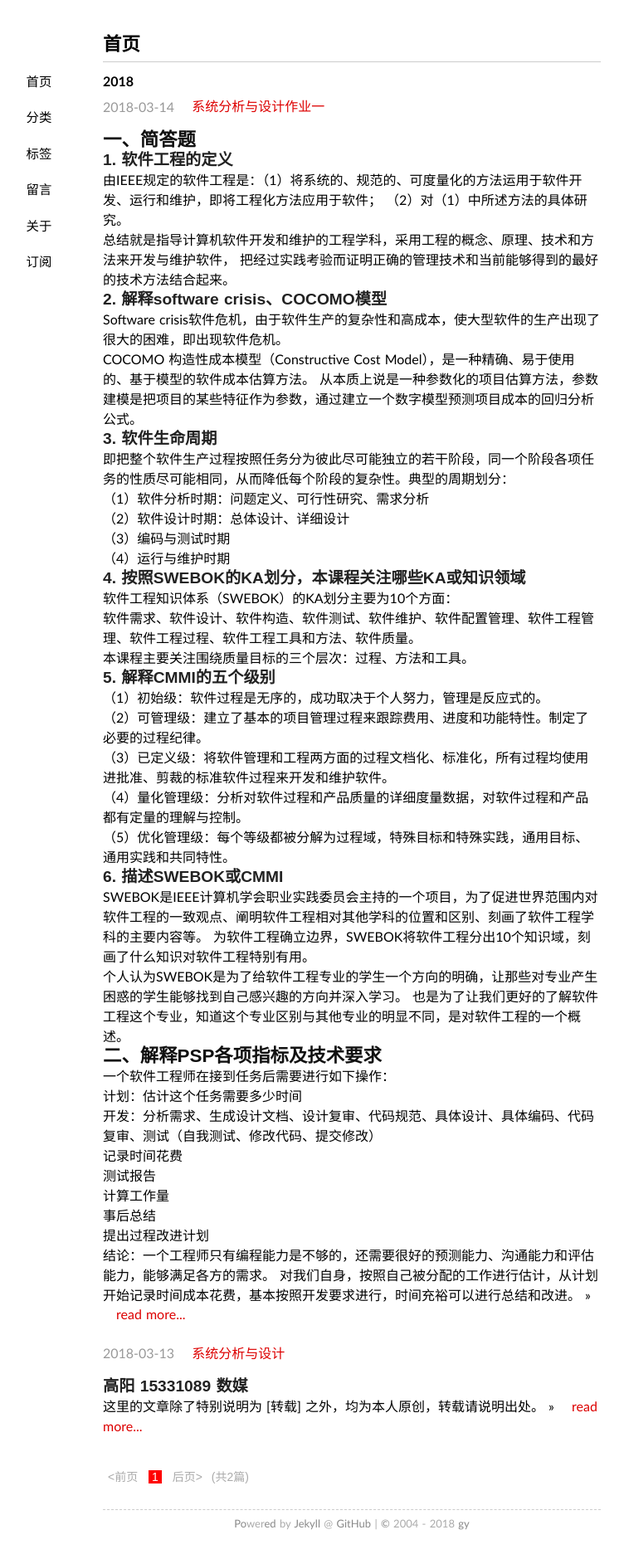
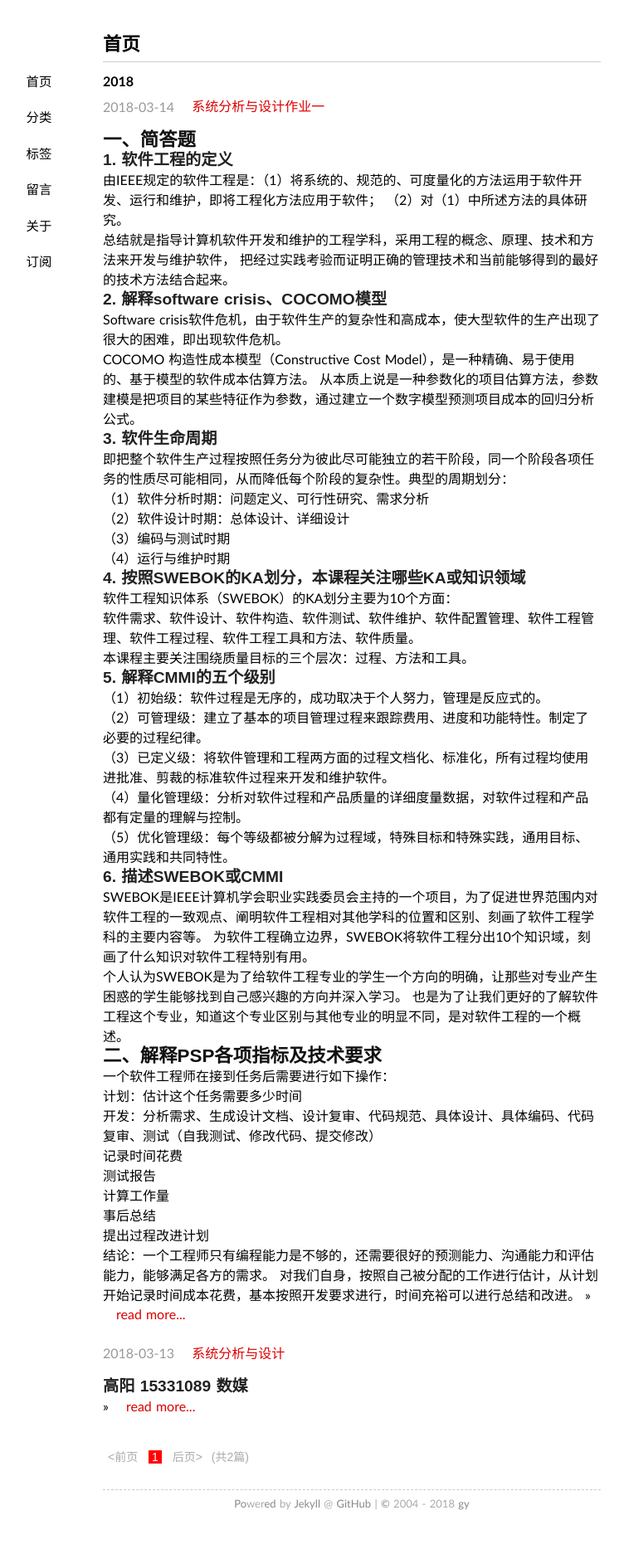
Before and after one commit to gaoynui/gaoynui.github.io, a Jekyll site: the page built from index.html, in a window 1280 px wide. Shown: the whole page at 83% size, without its empty margins (216-968 px from the left). Built offline with Jekyll 4.4.1, drawn with Linux system fonts in a browser that asks for light colours; the list of posts is cut into pages by our own code; after the commit the page ends 1855 px from its top, so only the background shows below that.

Commit message:
Update 2018-03-13-hello-blog.md

```diff
--- a/_posts/2018-03-13-hello-blog.md
+++ b/_posts/2018-03-13-hello-blog.md
@@ -6,4 +6,3 @@ categories: 日志
 tags: 博客
 ---
 ### 高阳 15331089 数媒
-这里的文章除了特别说明为 [转载] 之外，均为本人原创，转载请说明出处。
```
